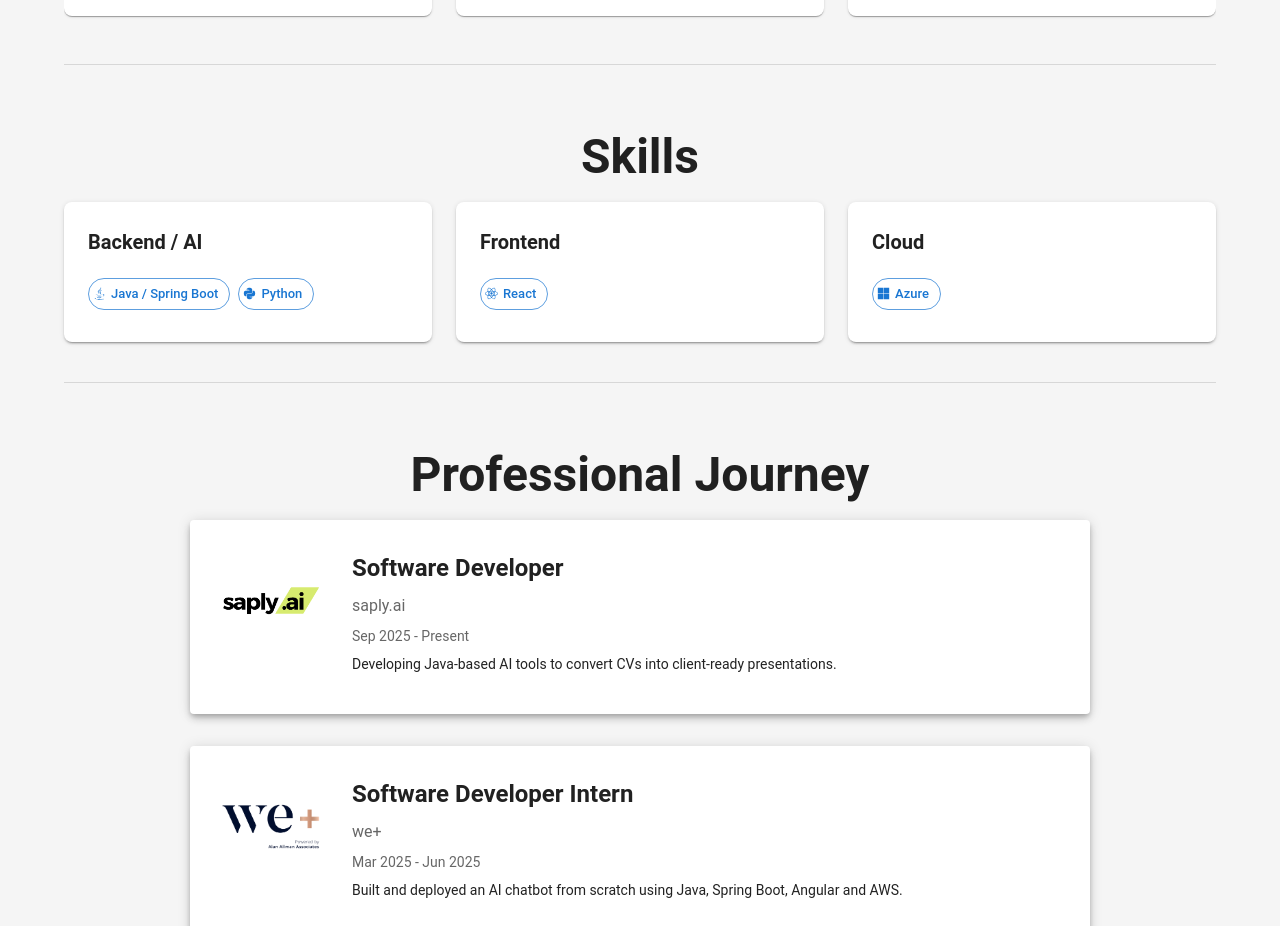
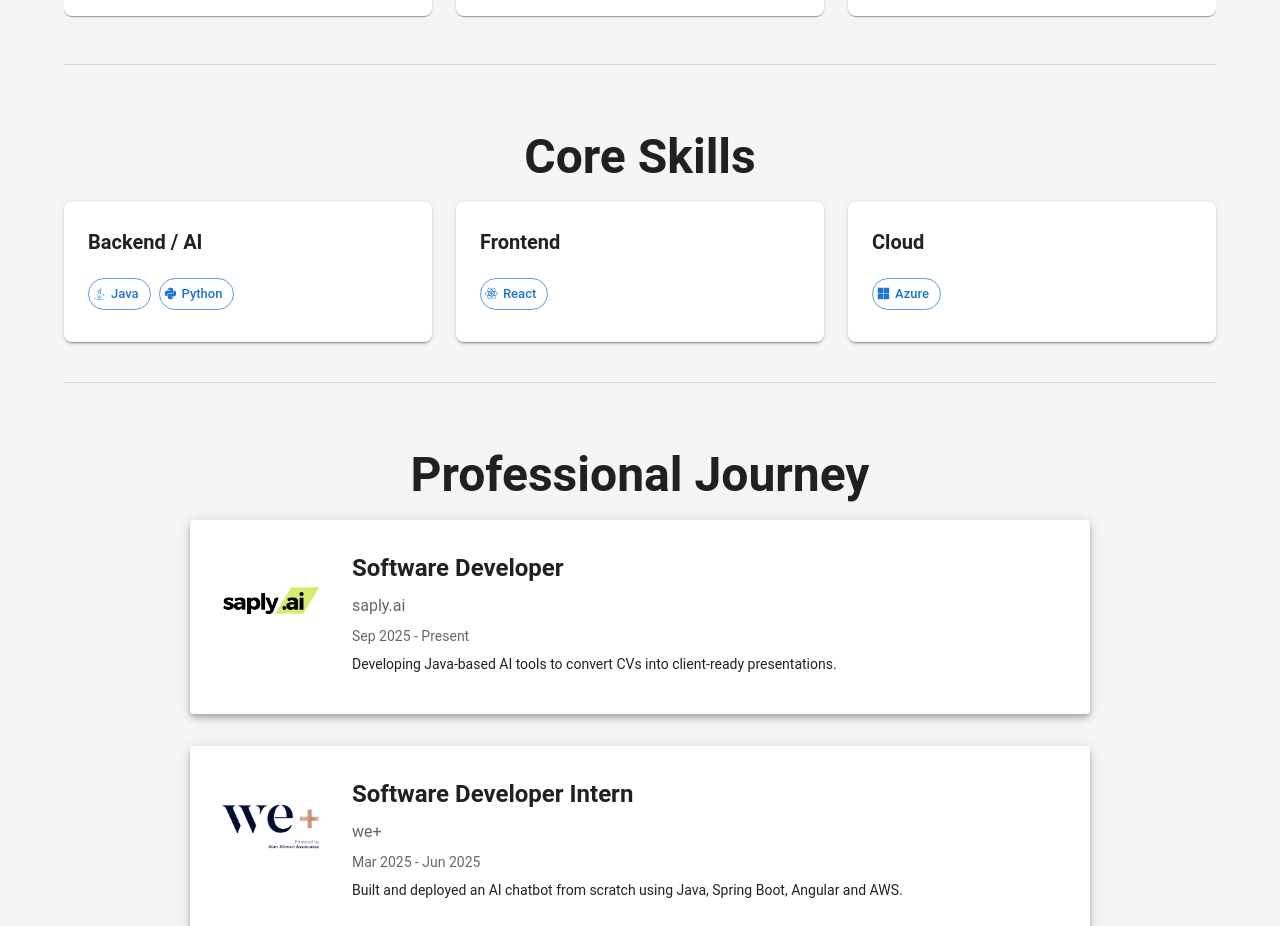
Before and after one commit to noahg9/my-portfolio, a React (Vite) app: page / in a window 1280 px wide. Shown: the part 960-1886 px from the top of the page. Built offline with nearby package versions, Linux system fonts and the light colour scheme.

Commit message:
Change naming

```diff
--- a/src/App.tsx
+++ b/src/App.tsx
@@ -106,7 +106,7 @@ const App: React.FC = () => {
                 </Section>
 
                 {/* Skills Section */}
-                <Section title="Skills">
+                <Section title="Core Skills">
                     <Box
                         sx={{
                             display: "grid",
--- a/src/data/data.ts
+++ b/src/data/data.ts
@@ -66,7 +66,7 @@ export const skills = [
     {
         category: "Backend / AI",
         skills: [
-            { name: "Java / Spring Boot", icon: FaJava },
+            { name: "Java", icon: FaJava },
             { name: "Python", icon: FaPython },
         ],
     },
```
